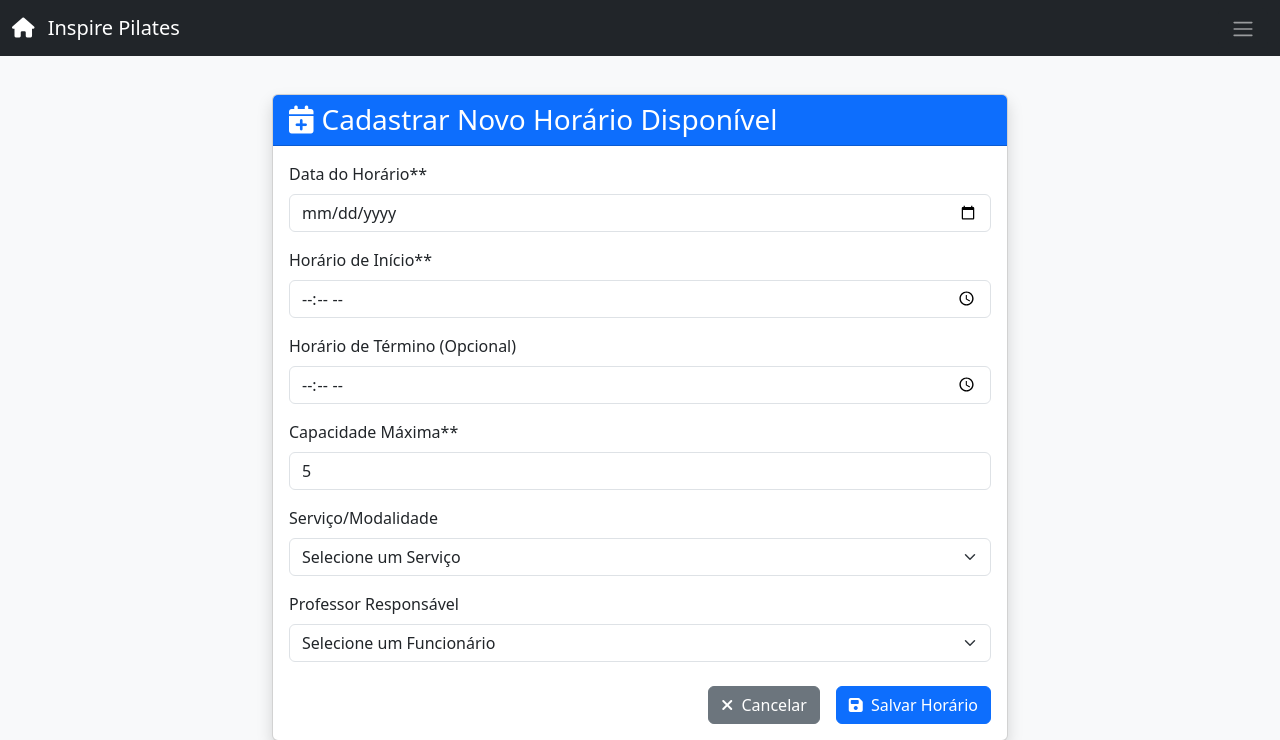
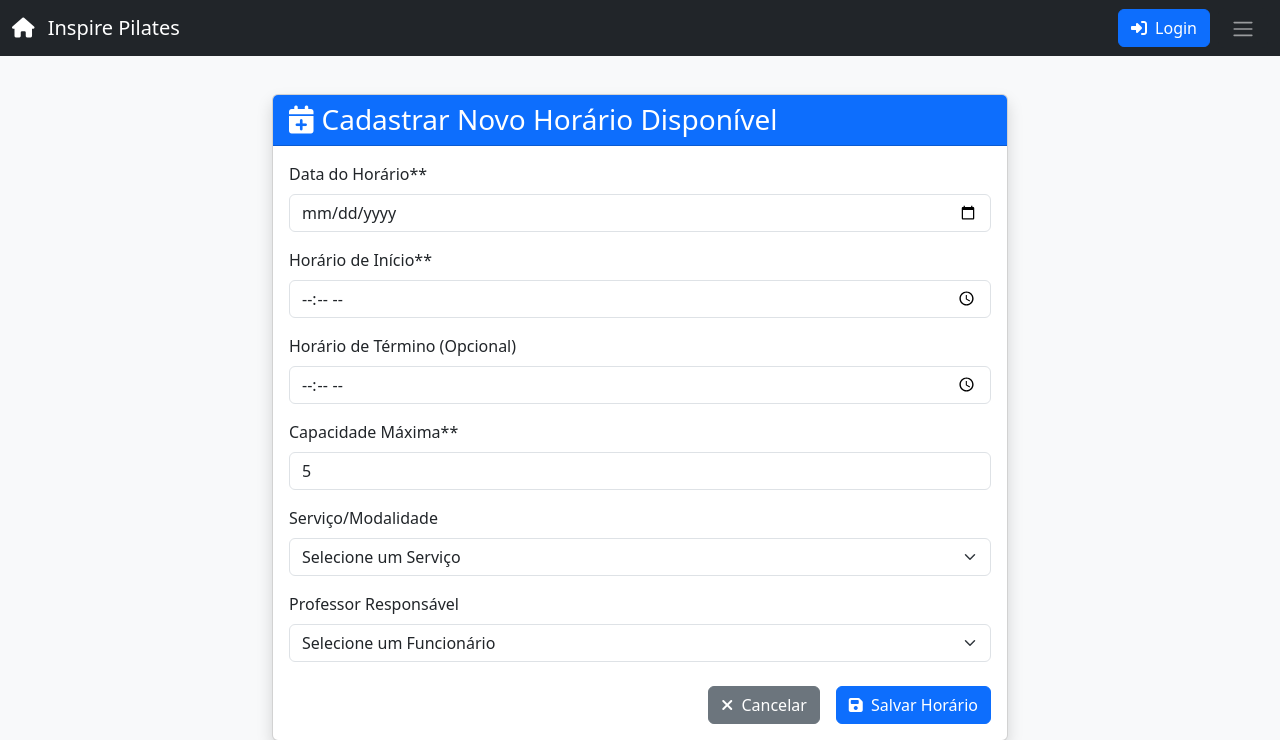
Before and after one commit to virlaniacanuto12/estudio_pilates, a Django app: page /studio/agendamentos/horarios/novo/ in a window 1280 px wide. Shown: the top 740 px of the page. Run offline with Django 5.2, Linux system fonts and the light colour scheme; tables that the repository leaves empty hold one stand-in row (values such as "Sample post"); some libraries are stand-ins or nearby versions.

Commit message:
Adicionando botão login e ajustando navegação para a tela login

```diff
--- a/config/settings.py
+++ b/config/settings.py
@@ -66,8 +66,8 @@ ROOT_URLCONF = 'config.urls'
 TEMPLATES = [
     {
         'BACKEND': 'django.template.backends.django.DjangoTemplates',
-        'DIRS': [],
-        'APP_DIRS': True,
+        'DIRS': [BASE_DIR / 'templates'], # Garante que Django olhe uma pasta 'templates' na raiz do projeto
+        'APP_DIRS': True, # Garante que Django olhe dentro da pasta 'templates' de cada app
         'OPTIONS': {
             'context_processors': [
                 'django.template.context_processors.request',
--- a/config/urls.py
+++ b/config/urls.py
@@ -22,4 +22,6 @@ urlpatterns = [
     path('admin/', admin.site.urls),
     path('', studio_home, name='home'),  # Usando o alias direto
     path('studio/', include('studio.urls')),
+    #URLs de autenticação do Django (login, logout, etc.)
+    path('accounts/', include('django.contrib.auth.urls')),
 ]
--- a/studio/templates/studio/base.html
+++ b/studio/templates/studio/base.html
@@ -41,7 +41,22 @@
             <a class="navbar-brand" href="{% url 'home' %}">
                 <i class="fas fa-home me-2"></i>   Inspire Pilates
             </a>
-            <div class="ms-auto">
+            <div class="ms-auto d-flex align-items-center">
+
+                {% if user.is_authenticated %}
+                    <span class="navbar-text text-white me-3">
+                        Olá, {{ user.username }}
+                    </span>
+                    <a href="{% url 'logout' %}" class="btn btn-outline-light me-2">
+                        <i class="fas fa-sign-out-alt me-1"></i> Sair
+                    </a>
+
+                {% else %}
+                    <a href="{% url 'login' %}" class="btn btn-primary me-2">
+                        <i class="fas fa-sign-in-alt me-1"></i> Login
+                    </a>
+                {% endif %}
+
                 <button class="btn btn-dark" type="button" data-bs-toggle="offcanvas" data-bs-target="#offcanvasMenu" aria-controls="offcanvasMenu">
                     <span class="navbar-toggler-icon"></span>
                 </button>
--- a/studio/urls.py
+++ b/studio/urls.py
@@ -1,14 +1,17 @@
 from django.urls import path
 from . import views
 from .views import StudioLoginView
+from django.urls import path, include
+
 
 app_name = 'studio'
 
 urlpatterns = [
 
+
     #Login
 
-    path('', StudioLoginView.as_view(), name='login'),
+    #path('', StudioLoginView.as_view(), name='login'),
 
     #home
     path('home/', views.home, name='home'),
```
Also changed, not shown: studio/templates/registration/login.html (renamed from studio/templates/studio/login.html).
